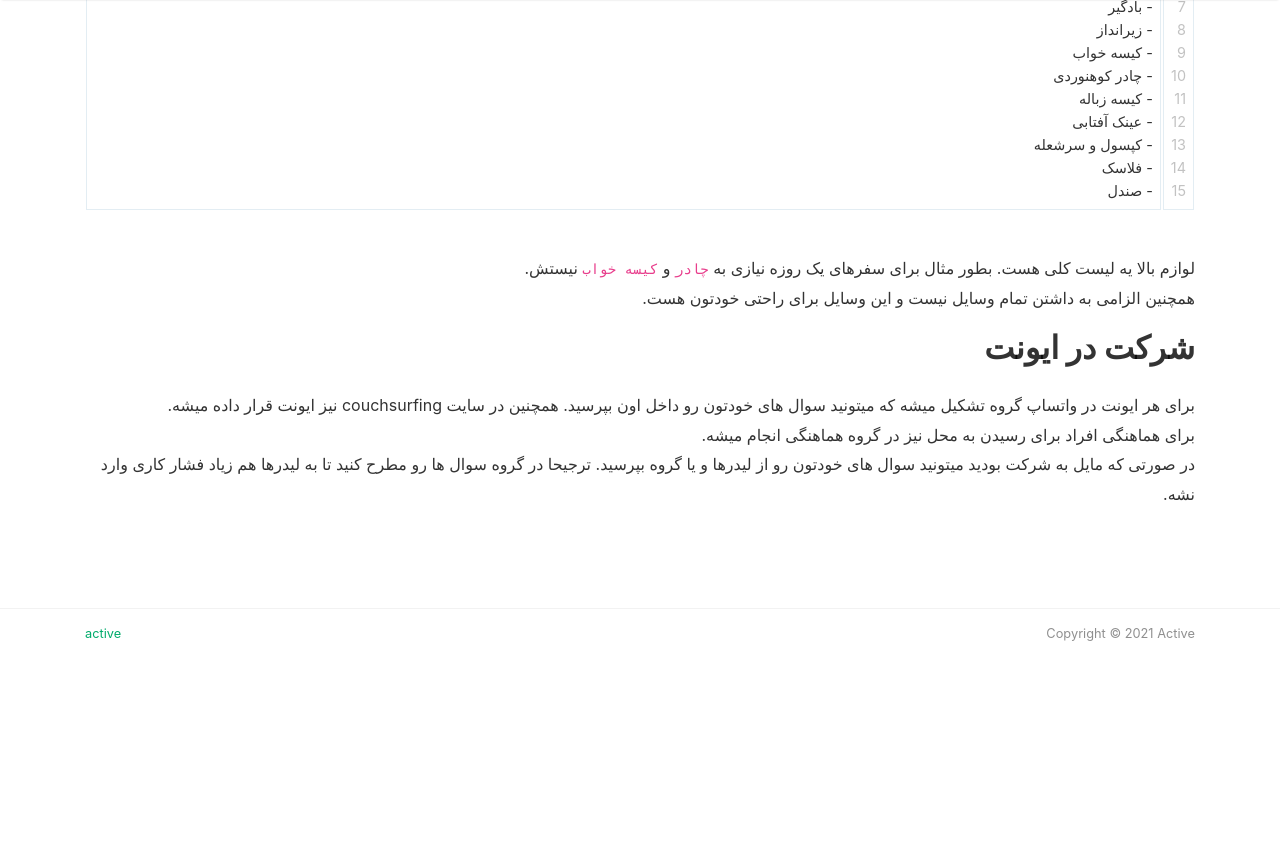
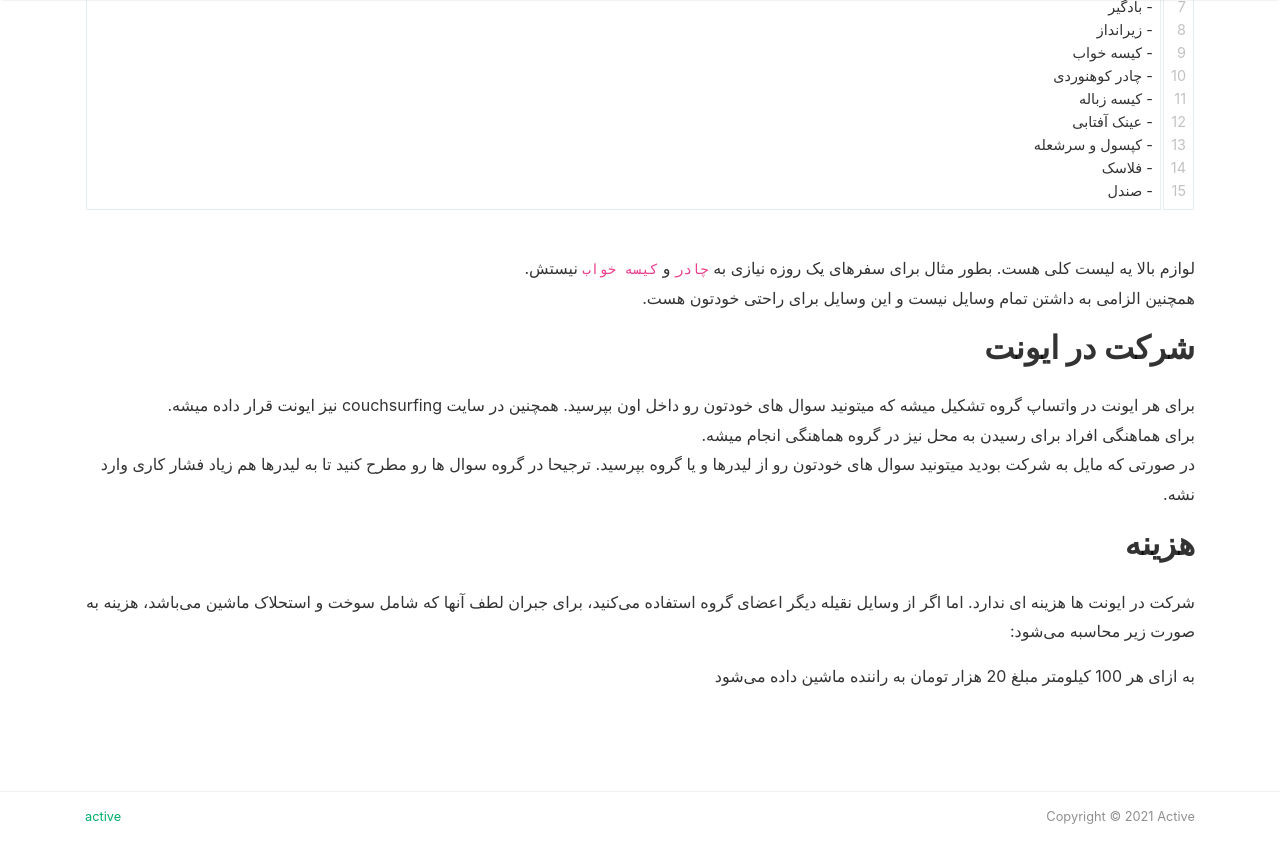
Before and after one commit to MHKarami97/active, a Jekyll site: the page built from _pages/rules-weekend.md, in a window 1280 px wide and 900 px high, scrolled down 846 px. Shown: the top 863 px of the window. Built offline with Jekyll 4.4.1, drawn with Linux system fonts in a browser that asks for light colours; nearby versions of some CDN libraries; before the commit the page ends 1563 px from its top, so only the background shows below that.

Commit message:
update rule

```diff
--- a/_pages/rules-weekend.md
+++ b/_pages/rules-weekend.md
@@ -46,3 +46,8 @@ comments: true
 برای هر ایونت در واتساپ گروه تشکیل میشه که میتونید سوال های خودتون رو داخل اون بپرسید. همچنین در سایت couchsurfing نیز ایونت قرار داده میشه.
 برای هماهنگی افراد برای رسیدن به محل نیز در گروه هماهنگی انجام میشه.
 در صورتی که مایل به شرکت بودید میتونید سوال های خودتون رو از لیدرها و یا گروه بپرسید. ترجیحا در گروه سوال ها رو مطرح کنید تا به لیدرها هم زیاد فشار کاری وارد نشه.
+
+## هزینه
+شرکت در ایونت ها هزینه ای ندارد. اما اگر از وسایل نقیله دیگر اعضای گروه استفاده می‌کنید، برای جبران لطف آنها که شامل سوخت و استحلاک ماشین می‌باشد، هزینه به صورت زیر محاسبه می‌شود:
+
+به ازای هر 100 کیلومتر مبلغ 20 هزار تومان به راننده ماشین داده می‌شود
```
